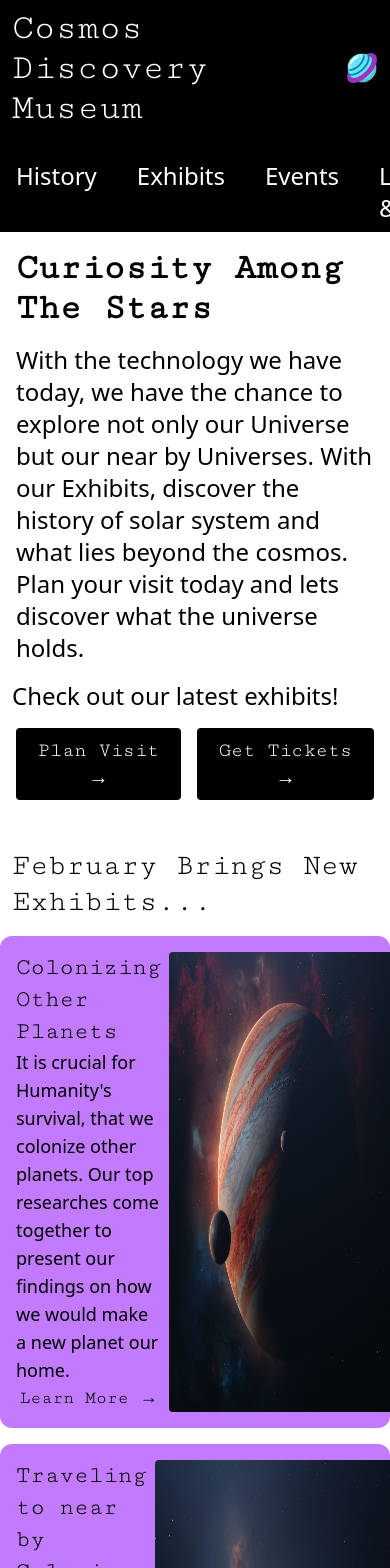
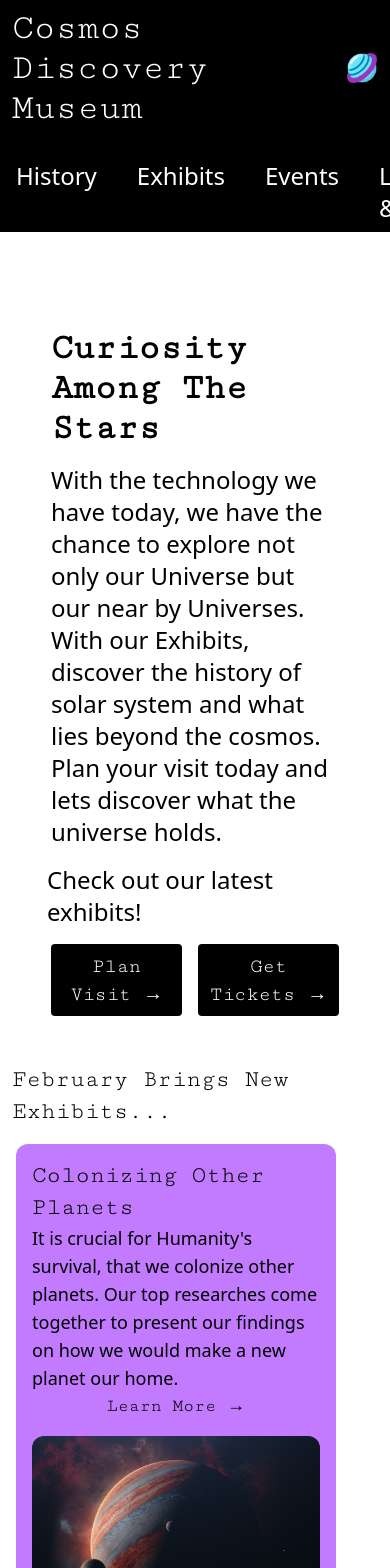
Before and after one commit to Davonne007-TX/world-of-code-and-design, a React (Vite) app: page /exhibit in a window 390 px wide. Shown: the top 1568 px of the page. Built offline with nearby package versions, Linux system fonts and the light colour scheme; a web font is replaced by a local one.

Commit message:
make more mobile friendly

```diff
--- a/src/components/museum/NewExhibits.jsx
+++ b/src/components/museum/NewExhibits.jsx
@@ -20,17 +20,17 @@ export default function NewExhibits() {
 
   return (
     <section className="flex flex-col gap-4 md:mt-32 mb-10 ">
-      <h3 className="ml-3 text-3xl font-cut">
+      <h3 className="ml-3 text-2xl md:text-3xl font-cut">
         February Brings New Exhibits...
       </h3>
       {featuredExhibits.map((exhibit) => (
         <>
           <section
-            className="bg-purple-400 max-w-4xl flex flex-col  justify-center items-center rounded-xl p-4 "
+            className="bg-purple-400 ml-4 max-w-xs md:max-w-3xl lg:max-w-4xl flex flex-col justify-center items-center rounded-xl p-4 "
             key={exhibit.id}
           >
             {" "}
-            <section className=" max-w-lg flex gap-2">
+            <section className=" max-w-lg flex flex-col md:flex-col lg:flex-row justify-center items-center gap-4">
               <div className="flex flex-col">
                 <h2 className="text-2xl font-cut">{exhibit.exhibitTitle}</h2>
                 <p className="text-lg">{exhibit.exhibitDescription}</p>
@@ -42,7 +42,7 @@ export default function NewExhibits() {
               <img
                 src={exhibit.exhibitImage}
                 alt={exhibit.alt}
-                className="w-60 rounded-sm"
+                className="w-80 lg:w-60 rounded-xl"
               />
             </section>
           </section>
--- a/src/components/museum/PlanetHero.jsx
+++ b/src/components/museum/PlanetHero.jsx
@@ -5,8 +5,8 @@ import NewExhibits from "./NewExhibits";
 export default function PlanetHero() {
   const latestExhibits = "Check out our latest exhibits!";
   return (
-    <section className=" max-w-8xl lg:ml-10 flex flex-col justify-center items-center lg:flex-row gap-8 lg:-mt-20">
-      <section className="flex flex-col max-w-lg ">
+    <section className=" max-w-8xl lg:ml-10 flex flex-col justify-center items-center lg:flex-row gap-8 mt-20 lg:-mt-20">
+      <section className="flex flex-col max-w-xs md:max-w-lg ">
         <Card
           title={"Curiosity Among The Stars"}
           className={"font-cut"}
@@ -31,7 +31,7 @@ export default function PlanetHero() {
           />
         </section>
       </section>
-      <section className=" flex justify-center items-center flex-wrap gap-2 mb-20 ">
+      <section className=" flex justify-center items-center flex-wrap gap-2 ">
         <NewExhibits />
       </section>
     </section>
```
